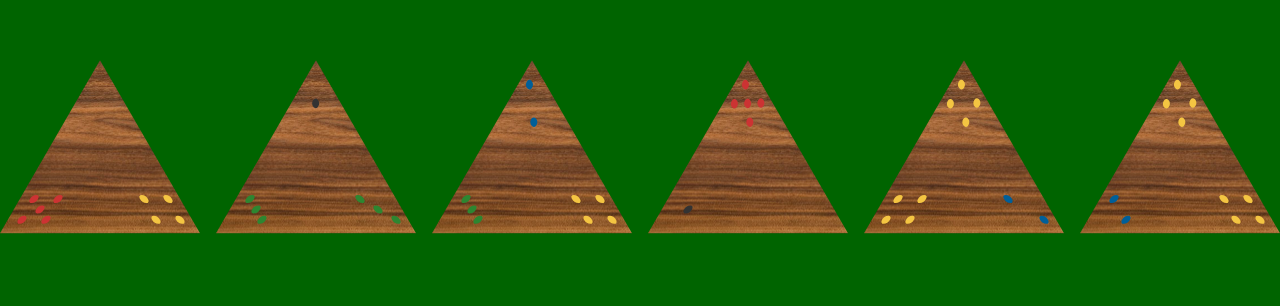
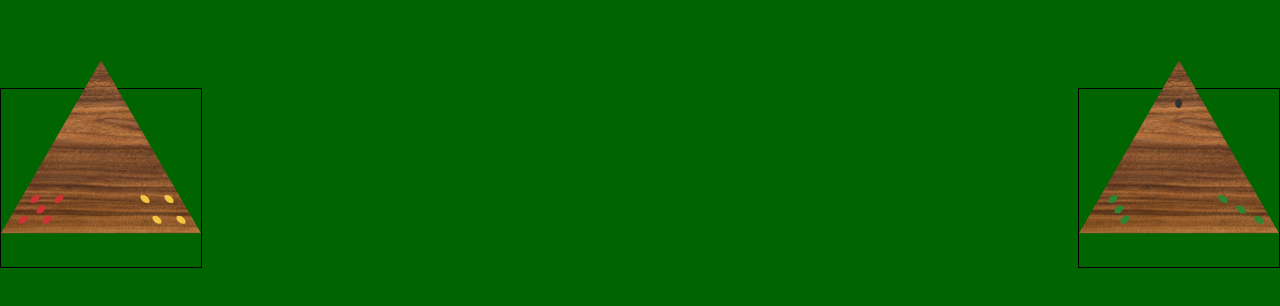
Before and after one commit to mattg95/triominos, a React (Create React App) app: page / in a window 1280 px wide. Shown: the part 222-528 px from the top of the page. Built offline with nearby package versions, Linux system fonts and the light colour scheme.

Commit message:
matching x and y axis

```diff
--- a/package.json
+++ b/package.json
@@ -16,7 +16,8 @@
     "shadcn-ui": "^0.9.2",
     "typescript": "^5.6.3",
     "uuid": "^11.0.3",
-    "web-vitals": "^2.1.0"
+    "web-vitals": "^2.1.0",
+    "zustand": "^5.0.1"
   },
   "scripts": {
     "start": "react-scripts start",
--- a/src/components/board/Board.tsx
+++ b/src/components/board/Board.tsx
@@ -1,31 +1,24 @@
-import React from 'react';
+import React, { useEffect } from 'react';
 import './Board.css';
 import Triomino from '../triomino/Triomino.tsx';
 import { Position } from '../../types';
+import useStore from '../../hooks/useStore.ts';
 
 const testValues = [4, 5, 5];
 
 const Board = () => {
   const triominos = document.querySelectorAll('.triomino');
 
-  const checkForOverlaps = (position: Position, id: string) => {
-    const otherTriominos = [...triominos].filter((triomino) => triomino.id !== id);
-
-    otherTriominos.forEach((triomino) => {
-      const rect = triomino.getBoundingClientRect();
-      const pageX = rect.left + window.scrollX; // Page X position
-      const pageY = rect.top + window.scrollY; // Page Y position
-    });
-  };
+  const { state } = useStore();
 
   return (
     <div id='board' className='board' style={{ width: '100' }}>
-      <Triomino values={[0, 4, 5]} checkForOverlaps={checkForOverlaps} />
-      <Triomino values={[1, 3, 3]} checkForOverlaps={checkForOverlaps} />
-      <Triomino values={[2, 4, 3]} checkForOverlaps={checkForOverlaps} />
-      <Triomino values={[5, 0, 1]} checkForOverlaps={checkForOverlaps} />
-      <Triomino values={[4, 2, 4]} checkForOverlaps={checkForOverlaps} />
-      <Triomino values={[4, 4, 2]} checkForOverlaps={checkForOverlaps} />
+      <Triomino values={[0, 4, 5]} id={'1'} />
+      <Triomino values={[1, 3, 3]} id={'2'} />
+      {/*<Triomino values={[2, 4, 3]}  />
+      <Triomino values={[5, 0, 1]}  />
+      <Triomino values={[4, 2, 4]}  />
+      <Triomino values={[4, 4, 2]}  /> */}
     </div>
   );
 };
--- a/src/components/hand/hand.component.css
+++ /dev/null
@@ -1,24 +0,0 @@
-
-
-.hand-inner {
-    display: flex;
-    flex-direction:row;
-     max-width: 100%;
-    flex-wrap: wrap;
-     padding: 10px;
-     position: fixed;
-     right: 0px;
-     left: 0px;
-
-     display: flex;
-     flex-direction:row;
-     align-items: center;
-     background-image: url(/walnut.png);
-     border-top-right-radius: 15px;
-     border-top-left-radius: 15px;
-}
-
-div > * {
-    display: block;
-    margin: 10px;
-}
--- a/src/components/triomino/Triomino.tsx
+++ b/src/components/triomino/Triomino.tsx
@@ -1,24 +1,32 @@
-import React, { useState } from 'react';
+import React, { useEffect, useRef, useState } from 'react';
 import walnut from '../../images/walnut.png';
 import Draggable from 'react-draggable';
 import Dots from '../dots/Dots.tsx';
 import { Position } from '../../types';
 import { v4 as uuid } from 'uuid';
+import useStore from '../../hooks/useStore.ts';
 
 interface Props {
-  id: number;
+  id: string;
   values: [number, number, number];
-  checkForOverlaps: (position: Position, id: string) => void;
 }
 
-const Triomino: React.FC<Props> = ({ id = 1, values, checkForOverlaps }) => {
+const Triomino: React.FC<Props> = ({ id, values }) => {
+  const defaultPosition = { x: 0, y: 0 };
+  const { state, setKeyValue } = useStore();
+  const [position, setPosition] = useState(defaultPosition);
+
+  const ref = useRef(null);
+
+  useEffect(() => {
+    const { x, y } = ref.current?.getBoundingClientRect();
+    setKeyValue(id, { x, y });
+  }, [position]);
+
   const size = 200;
-  const [position, setPosition] = useState({ x: 0, y: 0 });
   const [isDragging, setIsDragging] = useState(false);
   const [rotation, setRotation] = useState(0);
   const rotationState = (rotation % 360) / 60;
-
-  const uniqueId = uuid();
 
   // Calculate points for equilateral triangle
   const height = (size * Math.sqrt(3)) / 2;
@@ -30,15 +38,32 @@ const Triomino: React.FC<Props> = ({ id = 1, values, checkForOverlaps }) => {
     const { x, y } = e.target.getBoundingClientRect();
     setPosition({ x, y });
   };
+  console.log(state);
 
   const handleMouseUp = (e) => {
     setIsDragging(false);
     // Rotate when releasing the click if we haven't dragged
-    const { x, y } = e.target.getBoundingClientRect();
+    const { x, y } = ref.current.getBoundingClientRect();
+    setPosition({ x, y });
+
     if (position?.x === x && position?.y === y) {
       setRotation((prevRotation) => prevRotation + 60);
     }
+
+    Object.entries(state)?.forEach(([key, val]) => {
+      if (key !== id) {
+        console.log(y, val.y);
+        if (roundTo10(x) === roundTo10(val.x)) {
+          console.log('x matches');
+        }
+        if (roundTo10(y) === roundTo10(val.y)) {
+          console.log('y matches');
+        }
+      }
+    });
   };
+
+  const roundTo10 = (n) => Math.ceil(n / 10) * 10;
 
   const centerX = size / 2;
   const centerY = height / 2;
@@ -50,14 +75,9 @@ const Triomino: React.FC<Props> = ({ id = 1, values, checkForOverlaps }) => {
 
   const triangleCenter = (size * getTanDeg(30)) / 2;
 
-  const dragHandler = (e: DragEvent, data) => {
-    console.log('', rotationState);
-    checkForOverlaps({ x: data.lastX, y: data.lastY }, uniqueId);
-  };
-
   return (
-    <Draggable onMouseDown={handleMouseDown} onStop={handleMouseUp} onDrag={dragHandler}>
-      <div className='triomino' id={uniqueId}>
+    <Draggable defaultPosition={defaultPosition} onMouseDown={handleMouseDown} onStop={handleMouseUp}>
+      <div style={{ border: '1px solid black' }} className='triomino' id={id} ref={ref}>
         <svg
           width={size}
           height={height}
--- /dev/null
+++ b/src/hooks/useStore.ts
@@ -0,0 +1,22 @@
+import { create } from 'zustand';
+
+const useStore = create((set) => ({
+  // Initial state
+  state: {},
+
+  // Method to set or update a key-value pair
+  setKeyValue: (key, value) =>
+    set((state) => ({
+      state: { ...state.state, [key]: value },
+    })),
+
+  // Method to delete a key
+  deleteKey: (key) =>
+    set((state) => {
+      const newState = { ...state.state };
+      delete newState[key];
+      return { state: newState };
+    }),
+}));
+
+export default useStore;
```
Also changed, not shown: src/components/hand/hand.component.html (deleted, +0 -14 lines), src/components/hand/hand.component.ts (deleted, +0 -59 lines), 1 other file (tests, documents, lock files or other folders).
